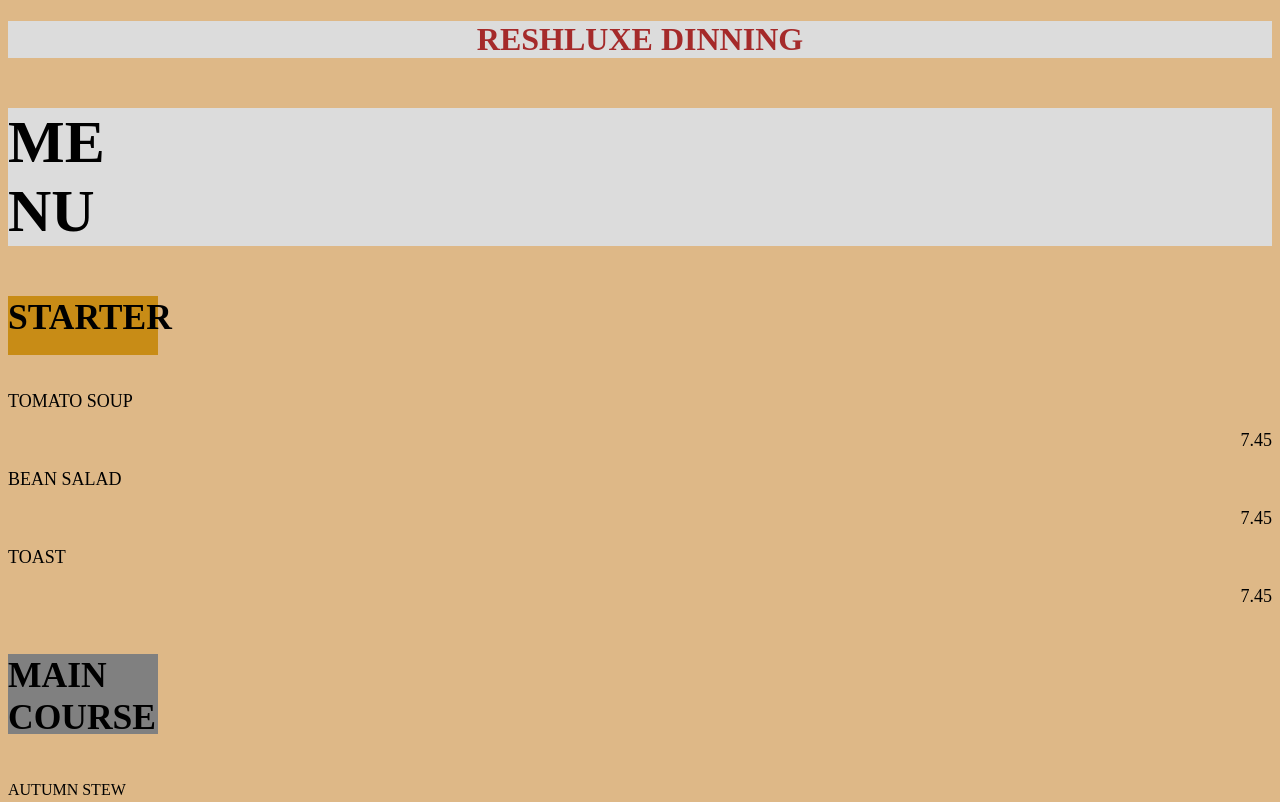
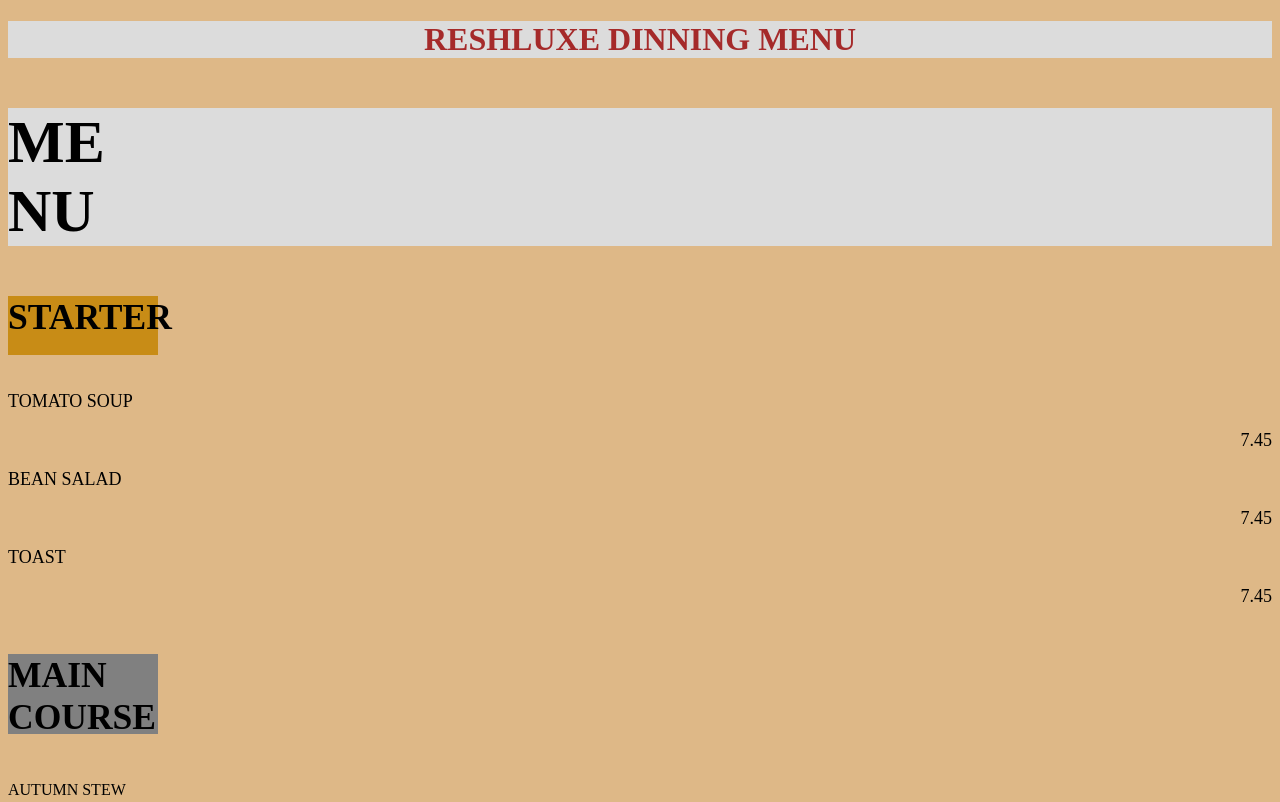
Before and after one commit to paul-ace474/GoMyCodeDay1, a plain HTML site: page week 1/index.html in a window 1280 px wide. Shown: the top 802 px of the page. Drawn offline with Linux system fonts and the light colour scheme.

Commit message:
added changes

```diff
--- a/week 1/index.html
+++ b/week 1/index.html
@@ -4,7 +4,7 @@
     <title>RESHLUXE DINNING MENU</title>
     <body style="background-color: burlywood;">
         <main>
-        <h1 style="text-align: center; background-color: gainsboro; color: brown">RESHLUXE DINNING</h1>
+        <h1 style="text-align: center; background-color: gainsboro; color: brown">RESHLUXE DINNING MENU</h1>
         </main>
         <h2 style="font-size: 60px; background-color: gainsboro;">ME<BR>
             NU
```
